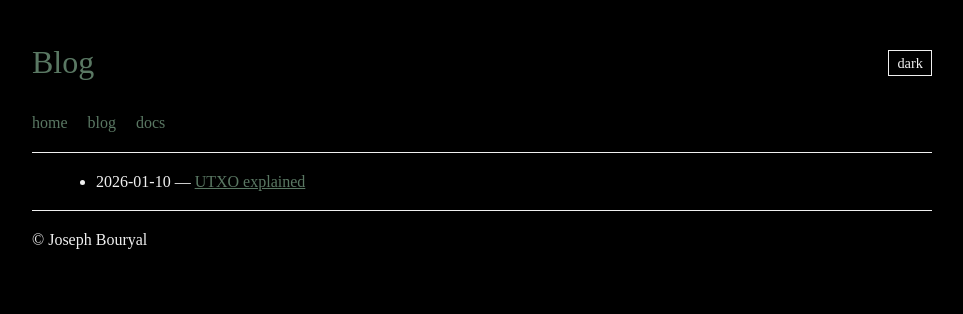
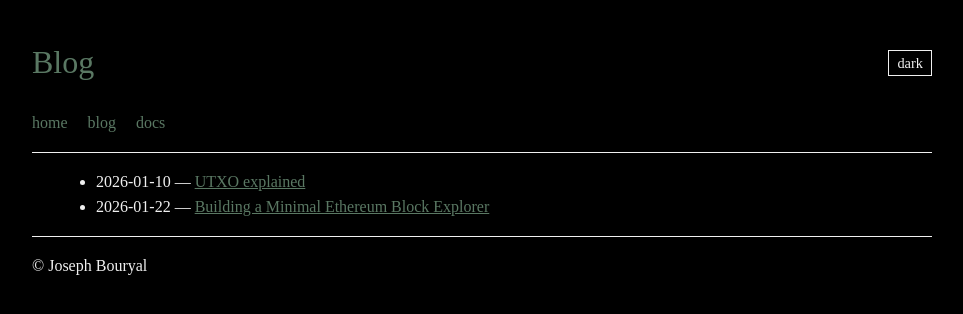
Before and after one commit to 0-x-joseph/portfolio, a plain HTML site: page public/blog/index.html in a window 1280 px wide. Shown: the whole page, without its empty margins (158-1121 px from the left). Drawn offline with Linux system fonts and the light colour scheme.

Commit message:
added a blog

```diff
--- a/public/blog/index.html
+++ b/public/blog/index.html
@@ -28,6 +28,8 @@
 <main>
   <ul>
   <li>2026-01-10 — <a href="utxo.html">UTXO explained</a></li>
+  <li>2026-01-22 — <a href="blockexplorer.html">Building a Minimal
+  Ethereum Block Explorer</a></li>
   </ul>
 </main>
 
```
Also changed, not shown: public/blog/blockexplorer.html (+1 -2 lines), 2 other files.
